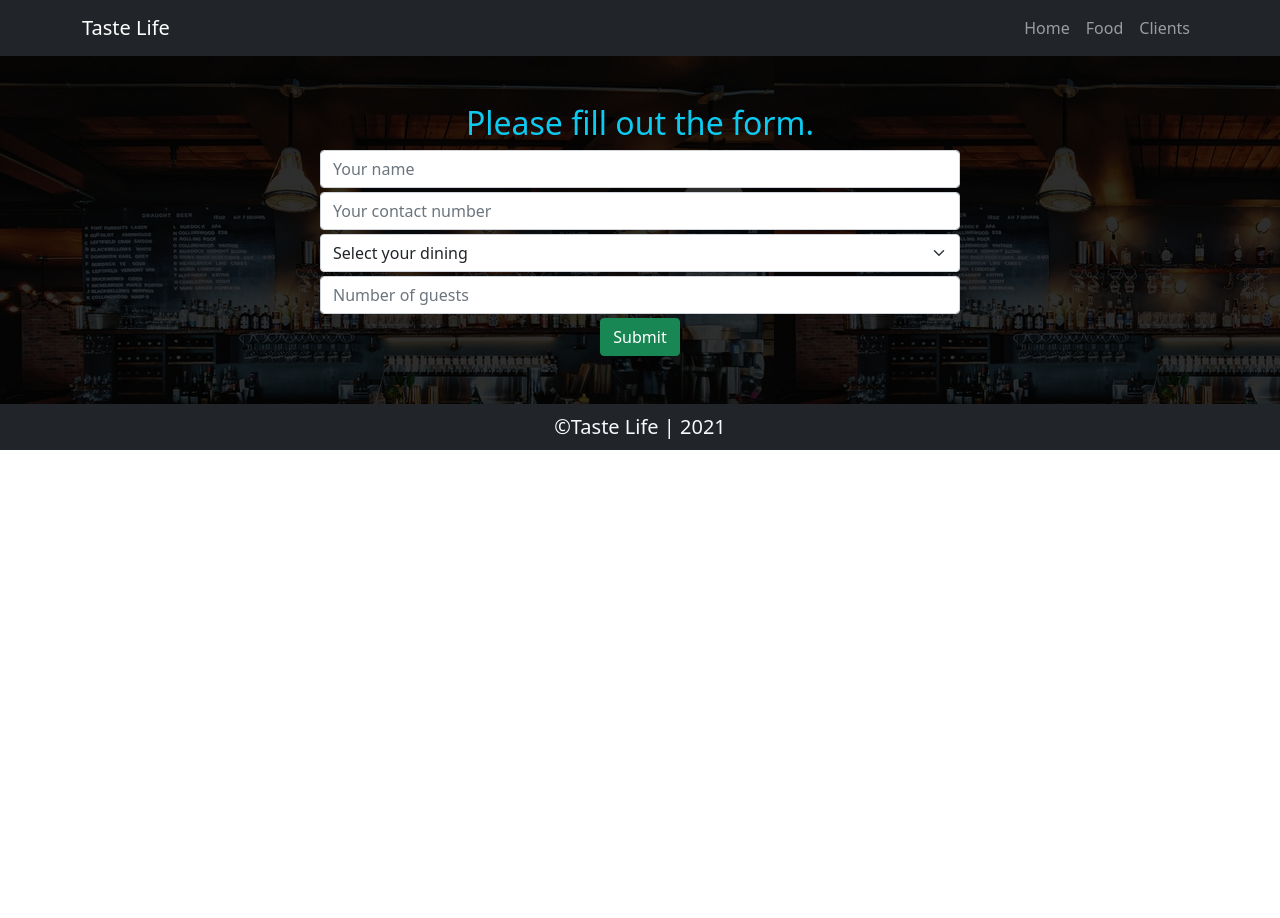
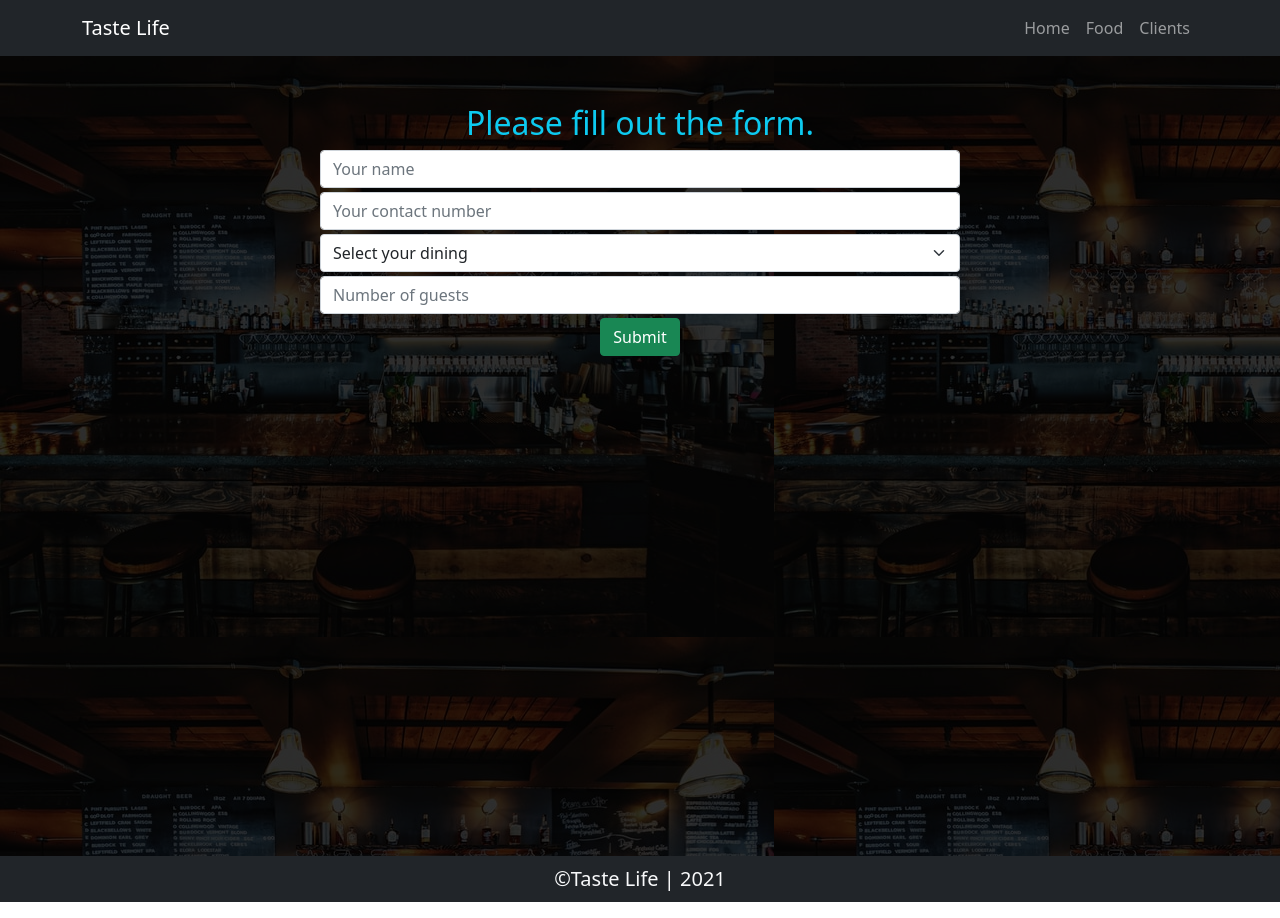
Before and after one commit to minhazul-ashim/simple-react-bootstrap, a React (Create React App) app: page /booking in a window 1280 px wide. Before the commit the page ends 800 px from the top, so only its background shows below. Built offline with nearby package versions, Linux system fonts and the light colour scheme.

Commit message:
two more components added for routing

```diff
--- a/src/components/BookingForm/BookingForm.css
+++ b/src/components/BookingForm/BookingForm.css
@@ -1,6 +1,7 @@
 .form-bg {
 
     background: url(../../images/banner2.jpg);
+    height: 100vh;
 }
 
 .form-bg-overlay {
--- a/src/components/Featured/Featured.js
+++ b/src/components/Featured/Featured.js
@@ -20,7 +20,7 @@ const Featured = () => {
         <div className='container d-flex flex-column align-items-center'>
             <h2 className='text-center text-danger my-4'>Today's Featured</h2>
 
-            <Card className='w-75 mb-4'>
+            <Card className='w-50 mb-4'>
                 <Card.Img className='img-fluid' variant="top" src={featured.strMealThumb} />
                 <Card.Body>
                     <Card.Title>{featured.strMeal}</Card.Title>
```
